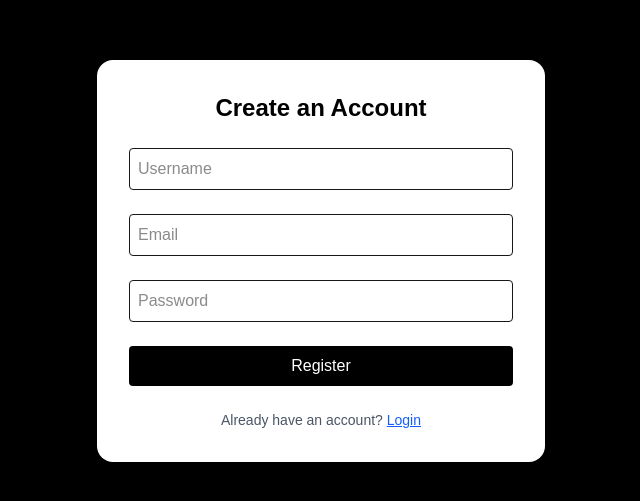
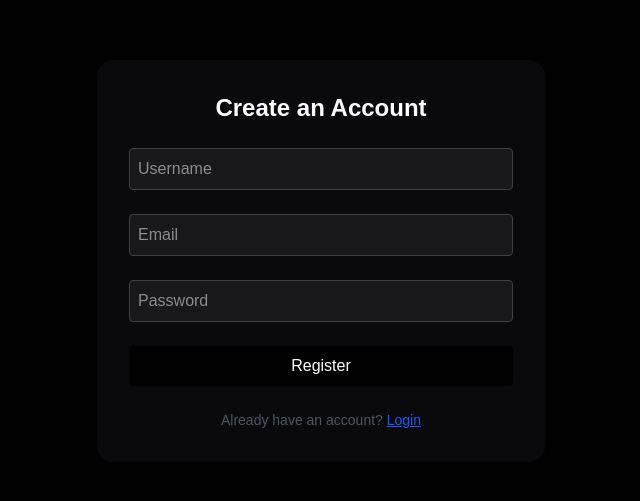
Before and after one commit to JoelKumara24/Next.js-App, a Next.js app: page /register in a window 1280 px wide. Shown: the part 139-640 px from the top of the page, without its empty margins (319-959 px from the left). Built offline with nearby package versions, Linux system fonts and the light colour scheme.

Commit message:
2nd commit

```diff
--- a/src/app/register/page.tsx
+++ b/src/app/register/page.tsx
@@ -50,39 +50,44 @@ export default function RegisterPage() {
     <div className="min-h-screen flex items-center justify-center bg-black px-4">
       <form
         onSubmit={handleSubmit}
-        className="bg-white p-8 rounded-2xl shadow-md w-full max-w-md space-y-6"
+        className="bg-zinc-950 p-8 rounded-2xl shadow-2xl w-full max-w-md space-y-6"
+
       >
-        <h2 className="text-2xl font-bold text-center text-black">Create an Account</h2>
+        <h2 className="text-2xl font-bold text-center text-white">Create an Account</h2>
+
 
         {error && <p className="text-red-500 text-sm text-center">{error}</p>}
 
         <input
+        className="w-full p-2 rounded bg-zinc-900 text-white border border-zinc-700 placeholder-black-400"
+
           type="text"
           name="username"
           placeholder="Username"
           value={form.username}
           onChange={handleChange}
-          className="w-full p-2 border rounded"
           required
         />
 
         <input
+        className="w-full p-2 rounded bg-zinc-900 text-white border border-zinc-700 placeholder-black-400"
+
           type="email"
           name="email"
           placeholder="Email"
           value={form.email}
           onChange={handleChange}
-          className="w-full p-2 border rounded"
           required
         />
 
         <input
+        className="w-full p-2 rounded bg-zinc-900 text-white border border-zinc-700 placeholder-black-400"
+
           type="password"
           name="password"
           placeholder="Password"
           value={form.password}
           onChange={handleChange}
-          className="w-full p-2 border rounded"
           required
         />
 
```
